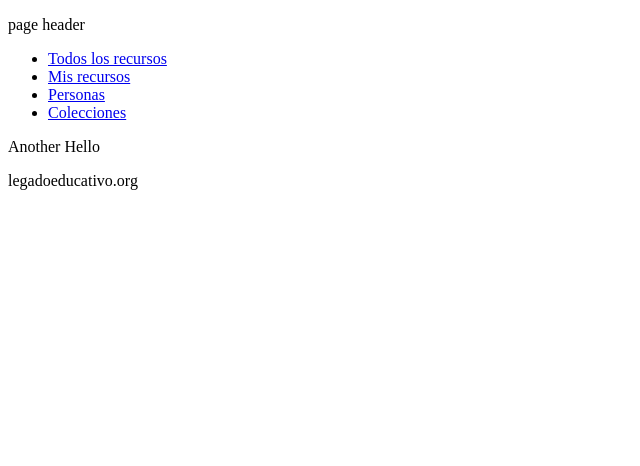
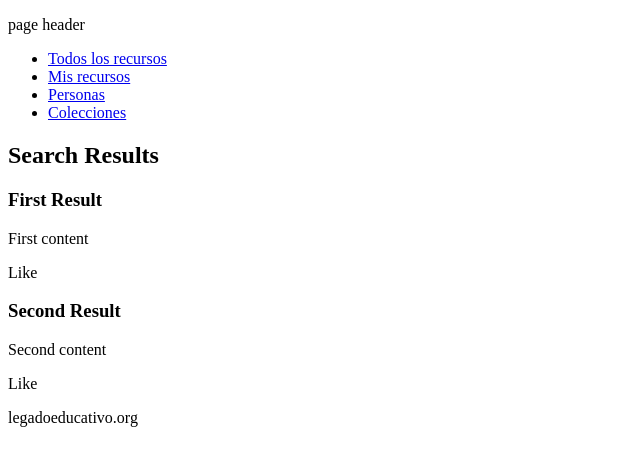
Before and after one commit to sergio-alonso/keepcoding-catalog, a website: page src/index.pug in a window 1280 px wide. Shown: the whole page, without its empty margins (0-640 px from the left). Drawn offline with nearby package versions, Linux system fonts and the light colour scheme; files that its build step writes are made by us from their sources.

Commit message:
Two dummy articles inside main section

```diff
--- a/src/pug/main.pug
+++ b/src/pug/main.pug
@@ -1,2 +1,16 @@
 main
-  p Another Hello
+  section
+    header
+      h1 Search Results
+    article
+      header
+        h1 First Result
+      p First content
+      footer
+        p Like
+    article
+      header
+        h1 Second Result
+      p Second content
+      footer
+        p Like
```
